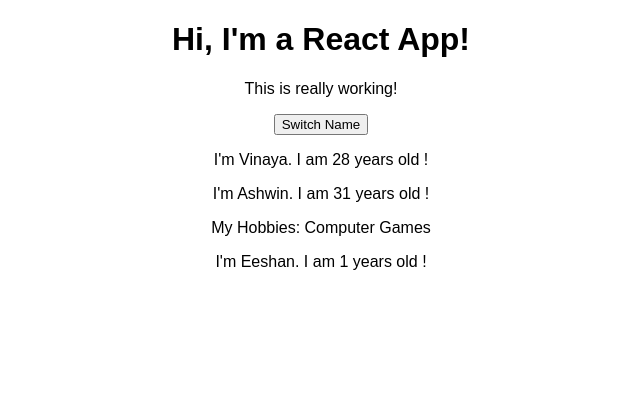
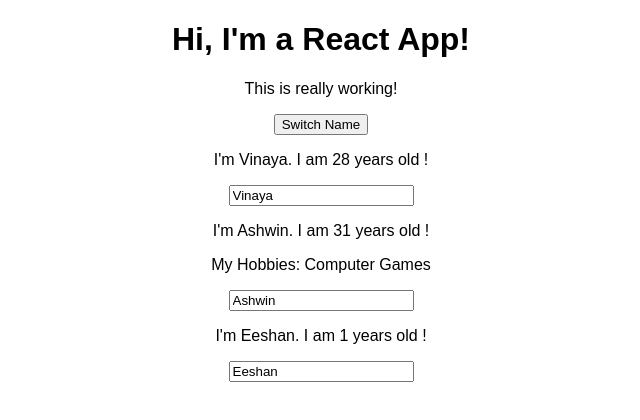
Before and after one commit to Vinayaganga/react-complete-guide, a React (Create React App) app: page / in a window 1280 px wide. Shown: the top 420 px of the page, without its empty margins (319-959 px from the left). Built offline with nearby package versions, Linux system fonts and the light colour scheme.

Commit message:
feat: two way binding

```diff
--- a/src/App.js
+++ b/src/App.js
@@ -38,13 +38,30 @@
         }]
       });
     };
+const nameChangedHandler = (event)=>{
+  setPersonsState({
+    persons: [
+      {
+        name: 'Vinaya Ashwin',
+        age: 29
+      },
+      {
+        name: event.target.value,
+        age: 31
+      },
+      {
+        name: 'Eeshan',
+        age: 2
+      }]
+    });
+  };
       return (
         <div className="App">
           <h1>Hi, I'm a React App!</h1>
           <p>This is really working!</p>
           <button onClick={()=> switchNameHandler('Vinaya A')}>Switch Name</button>
           <Person name={personsState.persons[0].name} age={personsState.persons[0].age} />
-          <Person name={personsState.persons[1].name} age={personsState.persons[1].age} click={switchNameHandler.bind(this,'Vinaya Ashwin!')}>My Hobbies: Computer Games</Person>
+          <Person name={personsState.persons[1].name} age={personsState.persons[1].age} click={switchNameHandler.bind(this,'Vinaya Ashwin!')} changed={nameChangedHandler}>My Hobbies: Computer Games</Person>
           <Person name={personsState.persons[2].name} age={personsState.persons[2].age} />
         </div>
       );
--- a/src/Person/Person.js
+++ b/src/Person/Person.js
@@ -4,6 +4,7 @@
         <div>
             <p onClick={props.click}>I'm {props.name}. I am {props.age} years old !</p>
             <p>{ props.children}</p>
+            <input type="text" onChange={props.changed} value={props.name}/>
         </div>
     )
 }
```
